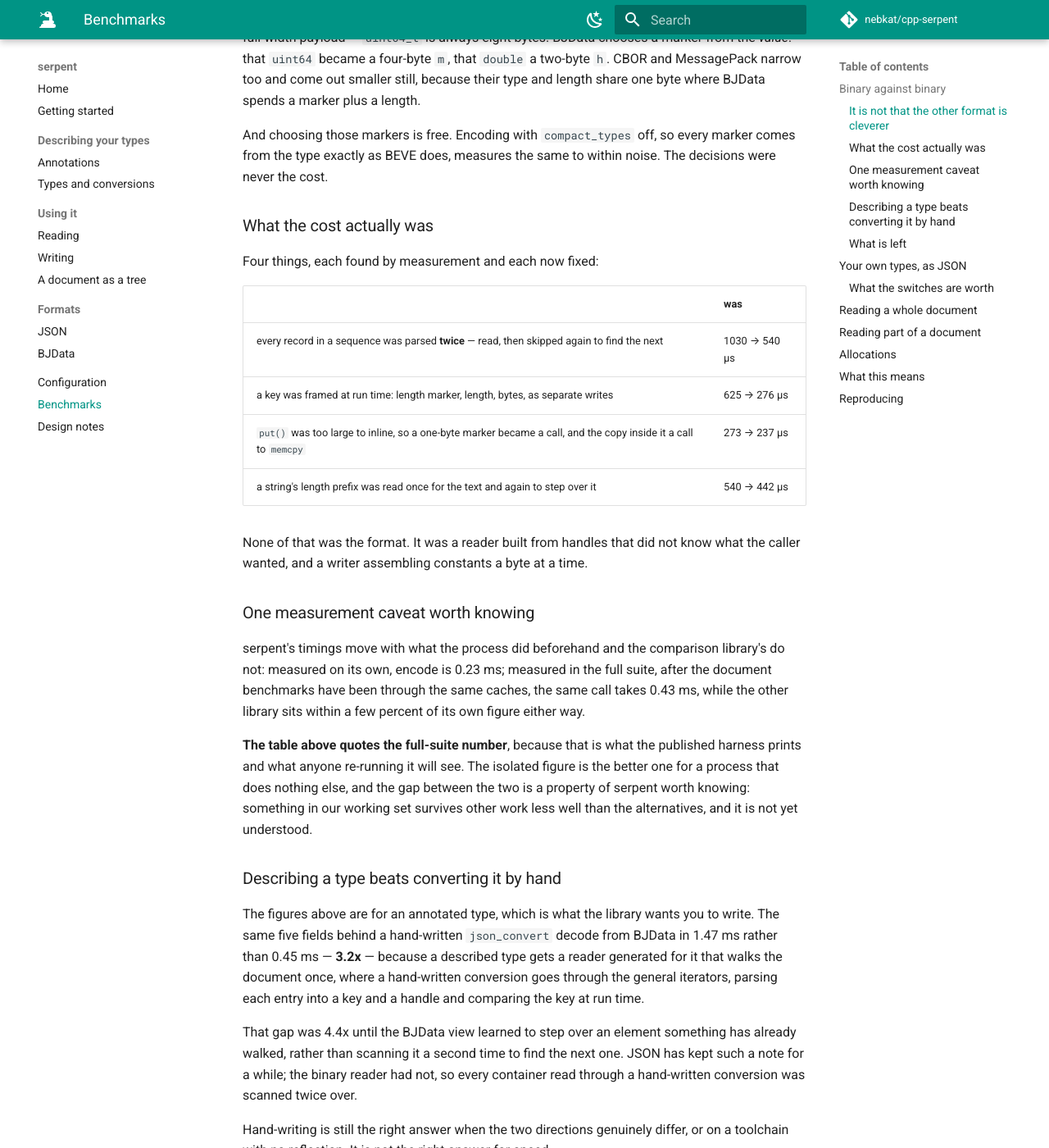
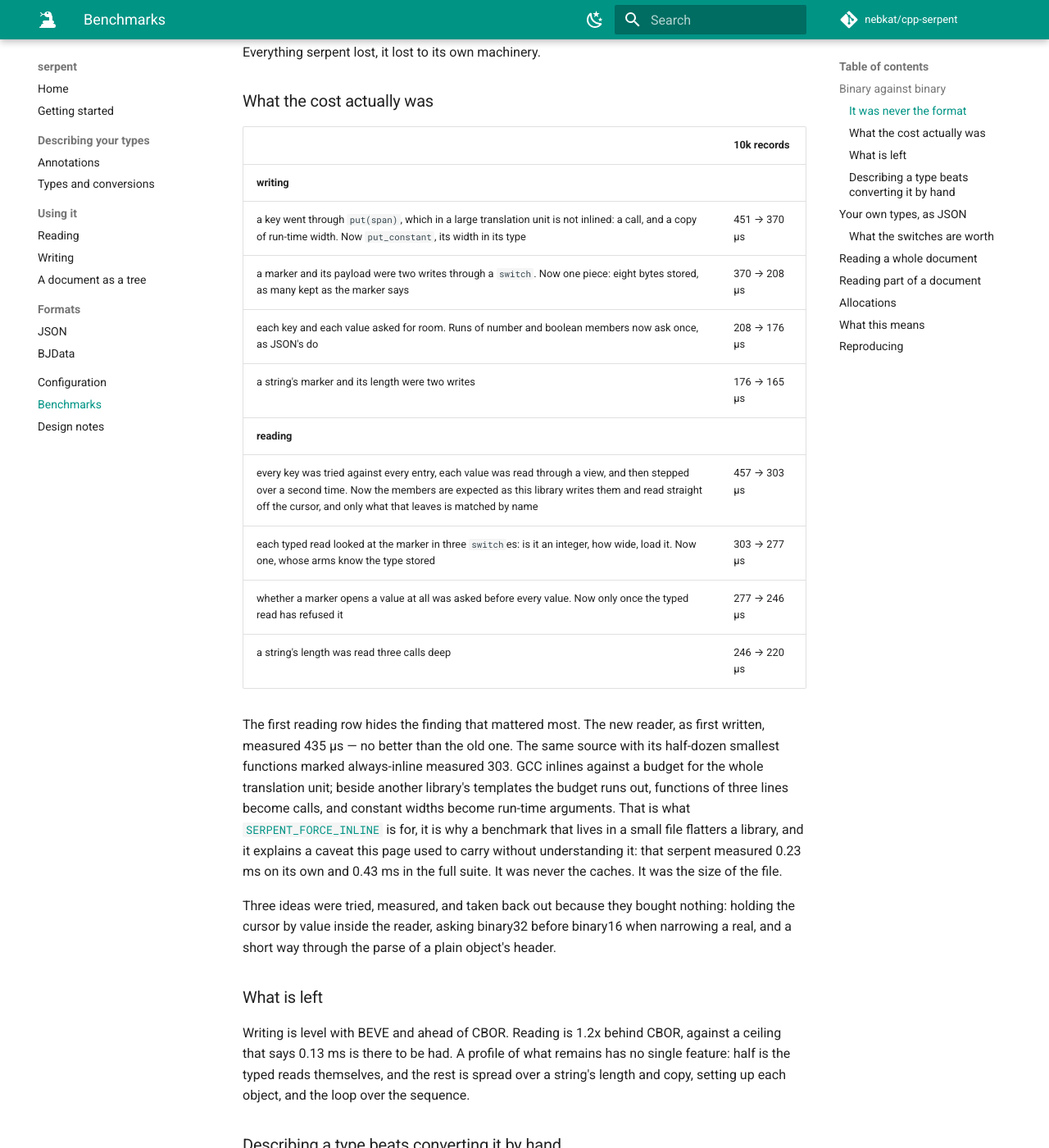
Before and after one commit to nebkat/cpp-serpent, an MkDocs documentation site: the page built from docs/benchmarks.md, in a window 1280 px wide and 1400 px high, scrolled down 1584 px. Shown: the whole window at 82% size. Built offline with MkDocs 1.6.1 and Material for MkDocs 9.7.7, drawn with Linux system fonts in a browser that asks for light colours; comment, search, counter and statistics services are not loaded; some of the changed text lies outside the part shown.

Commit message:
perf(emitter): Keep the writer's smallest functions inline wherever it is used
Binary encode measured 147 us in one build and 170 in the next, between which
only the reader had changed: both live in the benchmark's one translation unit,
and what the reader took of the inlining budget the writer lost. put_byte,
put_constant, room_for and used, and the BJData writer's marked and
write_marked, are SERPENT_ALWAYS_INLINE, so what they cost no longer depends on
what else is in the file. Binary encode 170 -> 161 us; JSON encode of five
strings 503 -> 443.

The benchmark page's binary section is rewritten around what was found: a plain
hand-written BJData writer and reader are faster than any library measured, so
none of the gap was the format, and the page no longer says some of it was.

````diff
--- a/docs/benchmarks.md
+++ b/docs/benchmarks.md
@@ -20,108 +20,90 @@
 tables in it: the struct-mapping library's tables — digit classification, escape decoding,
 integer digit pairs — all live in its JSON text path. Its binary format touches none of them.
 
-Ten thousand structs of five fields.
-
 Ten thousand structs of five fields, both libraries in one process on one compiler.
 
 | | serpent (BJData) | struct-mapping lib (CBOR) | the same (BEVE) | DOM lib (CBOR) |
 |---|---:|---:|---:|---:|
-| encode | 0.43 ms | 0.19 ms | **0.16 ms** | 4.04 ms |
-| decode | 0.45 ms | 0.18 ms | **0.17 ms** | 5.80 ms |
-| allocations, encode | 13 | **12** | **12** | 120,026 |
+| encode | 0.16 ms | 0.20 ms | **0.15 ms** | 3.57 ms |
+| decode | 0.23 ms | 0.18 ms | **0.16 ms** | 5.79 ms |
+| allocations, encode | **10** | 12 | 12 | 120,026 |
 | allocations, decode | **1** | **1** | **1** | 140,025 |
 | output size | 844,694 B | **764,692 B** | 828,964 B | 766,100 B |
 
-The second column is the comparison that settles the question, and it is the one this page used
-to lack. BEVE is the struct-mapping library's own format: it knows the schema, so a field is a
-position and a payload with no key on the wire at all. CBOR is what BJData is — every value
-tagged, every key named, the marker chosen from the value rather than fixed by the declared
-type. Holding the format constant and varying only the library is the only way to ask whether
-the format explains the gap.
+BEVE is the struct-mapping library's own format: it knows the schema, so a field is a position
+and a payload. CBOR is what BJData is — every value tagged, every key named, the marker chosen
+from the value rather than fixed by the declared type — so it is the column that holds the format
+constant and varies only the library.
 
-### It is not that the other format is cleverer
+### It was never the format
 
-It reads its own schema-driven BEVE in 0.17 ms and a fully key-tagged CBOR in 0.18 ms — a 5%
-difference. Carrying keys and per-value markers costs that library almost nothing, so the 2.6x
-it has on us is not the wire format. It is the implementation, and the rest of this section is
-what that turned out to mean.
+These rows used to read 0.43 and 0.45 ms, 2.6x behind, and this page used to explain part of that
+by the format: BJData's markers are ASCII letters with no structure, where BEVE's tag is bit
+fields that dispatch by arithmetic. That was wrong, and the way it was shown to be wrong is worth
+keeping. The plainest possible BJData writer and reader were written by hand for this one record
+— a constant for each key, a `switch` on the marker, a `memcpy` — producing and reading exactly
+the same bytes:
 
-The obvious explanation is wrong, and the byte traces say so. One record:
+| | plain code, by hand | serpent, then | struct-mapping lib (CBOR) | the same (BEVE) |
+|---|---:|---:|---:|---:|
+| encode | **0.065 ms** | 0.45 ms | 0.19 ms | 0.15 ms |
+| decode | **0.127 ms** | 0.46 ms | 0.14 ms | 0.16 ms |
 
-```
-BJData  73 B   {U·9 timestamp m ····      U·7 celsius h ··   …
-BEVE    83 B   ·· ·$ timestamp q ········    ·· celsius a ········ …
-CBOR    69 B   ·  i timestamp ·a eS·· …
-```
-
-BEVE is the **least** compact of the four and the fastest. It writes the tag its C++ type
-dictates and a full-width payload — `uint64_t` is always eight bytes. BJData chooses a marker
-from the *value*: that `uint64` became a four-byte `m`, that `double` a two-byte `h`. CBOR and
-MessagePack narrow too and come out smaller still, because their type and length share one byte
-where BJData spends a marker plus a length.
-
-And choosing those markers is free. Encoding with `compact_types` off, so every marker comes
-from the type exactly as BEVE does, measures the same to within noise. The decisions were never
-the cost.
+Plain code over BJData is faster than the fastest library over its own format. Choosing a marker
+from the value, naming every key, letters for markers: none of it costs anything that matters.
+Everything serpent lost, it lost to its own machinery.
 
 ### What the cost actually was
 
-Four things, each found by measurement and each now fixed:
+| | 10k records |
+|---|---|
+| **writing** | |
+| a key went through `put(span)`, which in a large translation unit is not inlined: a call, and a copy of run-time width. Now `put_constant`, its width in its type | 451 → 370 µs |
+| a marker and its payload were two writes through a `switch`. Now one piece: eight bytes stored, as many kept as the marker says | 370 → 208 µs |
+| each key and each value asked for room. Runs of number and boolean members now ask once, as JSON's do | 208 → 176 µs |
+| a string's marker and its length were two writes | 176 → 165 µs |
+| **reading** | |
+| every key was tried against every entry, each value was read through a view, and then stepped over a second time. Now the members are expected as this library writes them and read straight off the cursor, and only what that leaves is matched by name | 457 → 303 µs |
+| each typed read looked at the marker in three `switch`es: is it an integer, how wide, load it. Now one, whose arms know the type stored | 303 → 277 µs |
+| whether a marker opens a value at all was asked before every value. Now only once the typed read has refused it | 277 → 246 µs |
+| a string's length was read three calls deep | 246 → 220 µs |
 
-| | was |
-|---|---|
-| every record in a sequence was parsed **twice** — read, then skipped again to find the next | 1030 → 540 µs |
-| a key was framed at run time: length marker, length, bytes, as separate writes | 625 → 276 µs |
-| `put()` was too large to inline, so a one-byte marker became a call, and the copy inside it a call to `memcpy` | 273 → 237 µs |
-| a string's length prefix was read once for the text and again to step over it | 540 → 442 µs |
+The first reading row hides the finding that mattered most. The new reader, as first written,
+measured 435 µs — no better than the old one. The same source with its half-dozen smallest
+functions marked always-inline measured 303. GCC inlines against a budget for the whole
+translation unit; beside another library's templates the budget runs out, functions of three
+lines become calls, and constant widths become run-time arguments. That is what
+[`SERPENT_FORCE_INLINE`](configuration.md) is for, it is why a benchmark that lives in a small
+file flatters a library, and it explains a caveat this page used to carry without understanding
+it: that serpent measured 0.23 ms on its own and 0.43 ms in the full suite. It was never the
+caches. It was the size of the file.
 
-None of that was the format. It was a reader built from handles that did not know what the
-caller wanted, and a writer assembling constants a byte at a time.
+Three ideas were tried, measured, and taken back out because they bought nothing: holding the
+cursor by value inside the reader, asking binary32 before binary16 when narrowing a real, and a
+short way through the parse of a plain object's header.
 
-### One measurement caveat worth knowing
+### What is left
 
-serpent's timings move with what the process did beforehand and the comparison library's do
-not: measured on its own, encode is 0.23 ms; measured in the full suite, after the document
-benchmarks have been through the same caches, the same call takes 0.43 ms, while the other
-library sits within a few percent of its own figure either way.
-
-**The table above quotes the full-suite number**, because that is what the published harness
-prints and what anyone re-running it will see. The isolated figure is the better one for a
-process that does nothing else, and the gap between the two is a property of serpent worth
-knowing: something in our working set survives other work less well than the alternatives, and
-it is not yet understood.
+Writing is level with BEVE and ahead of CBOR. Reading is 1.2x behind CBOR, against a ceiling that
+says 0.13 ms is there to be had. A profile of what remains has no single feature: half is the
+typed reads themselves, and the rest is spread over a string's length and copy, setting up each
+object, and the loop over the sequence.
 
 ### Describing a type beats converting it by hand
 
 The figures above are for an annotated type, which is what the library wants you to write. The
-same five fields behind a hand-written `json_convert` decode from BJData in 1.47 ms rather than
-0.45 ms — **3.2x** — because a described type gets a reader generated for it that walks the
-document once, where a hand-written conversion goes through the general iterators, parsing each
-entry into a key and a handle and comparing the key at run time.
+same five fields behind a hand-written `json_convert` decode from BJData in 1.19 ms rather than
+0.20 ms — **6x** — and encode in 0.26 ms rather than 0.16, because a described type gets a reader
+and a writer generated for it, where a hand-written conversion goes through the general
+iterators, parsing each entry into a key and a handle and comparing the key at run time.
 
-That gap was 4.4x until the BJData view learned to step over an element something has already
+On decode that gap was wider still until the BJData view learned to step over an element something has already
 walked, rather than scanning it a second time to find the next one. JSON has kept such a note
 for a while; the binary reader had not, so every container read through a hand-written
 conversion was scanned twice over.
 
 Hand-writing is still the right answer when the two directions genuinely differ, or on a
 toolchain with no reflection. It is not the right answer for speed.
-
-### What is left
-
-The remaining 2.6x on decode, against the same library reading the same kind of format, is two
-things — one fixable and one not.
-
-**Fixable:** the other library turns a key into a field index with a compile-time perfect hash,
-then verifies with a fixed-length compare and dispatches through a jump table. serpent compares
-against each field's name in turn. For five fields that is a few compares against one hash — worth
-something, at the cost of a good deal of machinery.
-
-**Not fixable:** BEVE packs type, width and signedness into the bits of one tag byte, so
-`width = 1 << (tag >> 5)` and dispatch is arithmetic. BJData markers are ASCII letters chosen
-per value — `'U'`, `'i'`, `'m'`, `'D'` — with no structure to exploit, so every value costs a
-lookup where BEVE costs a shift. That is the format, and it is the price of a wire encoding you
-can read in a hex dump.
 
 ## Your own types, as JSON
 
````
Also changed, not shown: 2 other files.
